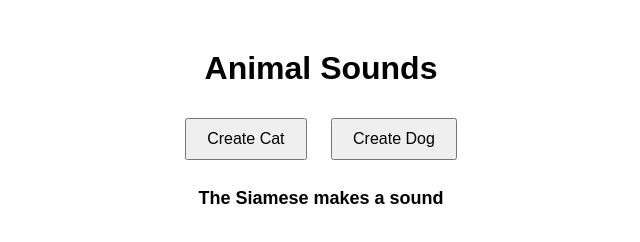
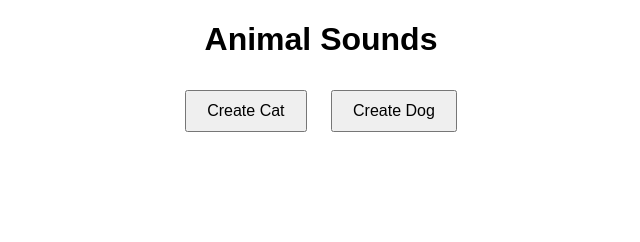
Before and after one commit to acciojob/get-set-animals-kunalkanwarr, a website: page main.html in a window 1280 px wide. Both pictures are taken after a click on the button "Create Cat". Shown: the whole page, without its empty margins (319-959 px from the left). Drawn offline with Linux system fonts and the light colour scheme.

Commit message:
created a submission

```diff
--- a/main.html
+++ b/main.html
@@ -4,13 +4,60 @@
     <meta charset="UTF-8">
     <meta name="viewport" content="width=device-width, initial-scale=1.0">
     <title>Animal Sounds</title>
-    <link rel="stylesheet" href="styles.css">
+    <style>
+        body {
+            font-family: Arial, sans-serif;
+            text-align: center;
+            margin: 20px;
+        }
+        .button {
+            padding: 10px 20px;
+            margin: 10px;
+            font-size: 16px;
+            cursor: pointer;
+        }
+    </style>
 </head>
 <body>
     <h1>Animal Sounds</h1>
-    <button id="createCat">Create Cat</button>
-    <button id="createDog">Create Dog</button>
-    <p id="output"></p>
-    <script src="script.js"></script>
+    <button class="button" onclick="testCat()">Create Cat</button>
+    <button class="button" onclick="testDog()">Create Dog</button>
+    <script>
+        class Animal {
+            constructor(species) {
+                this._species = species;
+            }
+            get species() {
+                return this._species;
+            }
+            makeSound() {
+                console.log(`The ${this._species} makes a sound`);
+            }
+        }
+
+        class Cat extends Animal {
+            purr() {
+                console.log("purr");
+            }
+        }
+
+        class Dog extends Animal {
+            bark() {
+                console.log("woof");
+            }
+        }
+
+        function testCat() {
+            const myCat = new Cat("Siamese");
+            myCat.makeSound();
+            myCat.purr();
+        }
+
+        function testDog() {
+            const myDog = new Dog("Golden Retriever");
+            myDog.makeSound();
+            myDog.bark();
+        }
+    </script>
 </body>
 </html>
--- a/script.js
+++ b/script.js
@@ -1,91 +1,91 @@
+// // class Animal {
+// //   constructor(private _species: string) {}
+// // Animal class
 // class Animal {
-//   constructor(private _species: string) {}
-// Animal class
-class Animal {
-  constructor(species) {
-    this._species = species;
-  }
+//   constructor(species) {
+//     this._species = species;
+//   }
 
-  get species() {
-    return this._species;
-  }
-
-  makeSound() {
-    console.log(`The ${this._species} makes a sound`);
-  }
-}
-
-// Cat class
-class Cat extends Animal {
-  constructor(species) {
-    super(species);
-  }
-
-  purr() {
-    console.log("purr");
-  }
-}
-
-// Dog class
-class Dog extends Animal {
-  constructor(species) {
-    super(species);
-  }
-
-  bark() {
-    console.log("woof");
-  }
-}
-
-// Example usage in HTML
-document.addEventListener("DOMContentLoaded", () => {
-  document.getElementById("createCat").addEventListener("click", () => {
-    const cat = new Cat("Siamese");
-    document.getElementById("output").innerText = `The ${cat.species} makes a sound`;
-    console.log("purr");
-  });
-
-  document.getElementById("createDog").addEventListener("click", () => {
-    const dog = new Dog("Golden Retriever");
-    document.getElementById("output").innerText = `The ${dog.species} makes a sound`;
-    console.log("woof");
-  });
-});
-
-//   get species(): string {
+//   get species() {
 //     return this._species;
 //   }
 
-//   makeSound(): void {
+//   makeSound() {
 //     console.log(`The ${this._species} makes a sound`);
 //   }
 // }
 
+// // Cat class
 // class Cat extends Animal {
-//   constructor(species: string) {
+//   constructor(species) {
 //     super(species);
 //   }
 
-//   purr(): void {
+//   purr() {
 //     console.log("purr");
 //   }
 // }
 
+// // Dog class
 // class Dog extends Animal {
-//   constructor(species: string) {
+//   constructor(species) {
 //     super(species);
 //   }
 
-//   bark(): void {
+//   bark() {
 //     console.log("woof");
 //   }
 // }
 
-// // Example Usage
-// const myCat = new Cat("Siamese");
-// myCat.makeSound(); // Expected Output: The Siamese makes a sound
-// myCat.purr(); // Expected Output: purr
+// // Example usage in HTML
+// document.addEventListener("DOMContentLoaded", () => {
+//   document.getElementById("createCat").addEventListener("click", () => {
+//     const cat = new Cat("Siamese");
+//     document.getElementById("output").innerText = `The ${cat.species} makes a sound`;
+//     console.log("purr");
+//   });
 
-// const myDog = new Dog("Golden Retriever");
-// myDog.makeSound(); // Expected Output: The Golden Retriever makes a sound
-// myDog.bark(); // Expected Output: woof
+//   document.getElementById("createDog").addEventListener("click", () => {
+//     const dog = new Dog("Golden Retriever");
+//     document.getElementById("output").innerText = `The ${dog.species} makes a sound`;
+//     console.log("woof");
+//   });
+// });
+
+// //   get species(): string {
+// //     return this._species;
+// //   }
+
+// //   makeSound(): void {
+// //     console.log(`The ${this._species} makes a sound`);
+// //   }
+// // }
+
+// // class Cat extends Animal {
+// //   constructor(species: string) {
+// //     super(species);
+// //   }
+
+// //   purr(): void {
+// //     console.log("purr");
+// //   }
+// // }
+
+// // class Dog extends Animal {
+// //   constructor(species: string) {
+// //     super(species);
+// //   }
+
+// //   bark(): void {
+// //     console.log("woof");
+// //   }
+// // }
+
+// // // Example Usage
+// // const myCat = new Cat("Siamese");
+// // myCat.makeSound(); // Expected Output: The Siamese makes a sound
+// // myCat.purr(); // Expected Output: purr
+
+// // const myDog = new Dog("Golden Retriever");
+// // myDog.makeSound(); // Expected Output: The Golden Retriever makes a sound
+// // myDog.bark(); // Expected Output: woof
--- a/styles.css
+++ /dev/null
@@ -1,17 +0,0 @@
-/*  your css code here. If applicable */
-body {
-    font-family: Arial, sans-serif;
-    text-align: center;
-    margin-top: 50px;
-}
-
-button {
-    margin: 10px;
-    padding: 10px 20px;
-    font-size: 16px;
-}
-
-p {
-    font-size: 18px;
-    font-weight: bold;
-}
```
